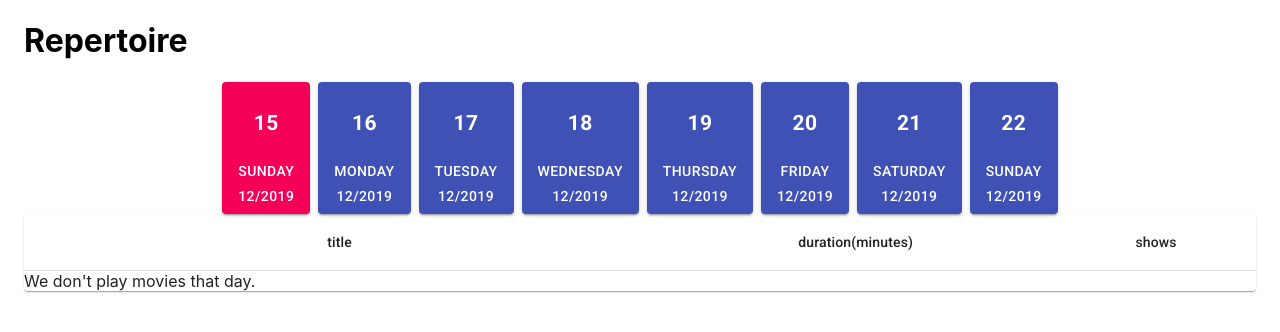
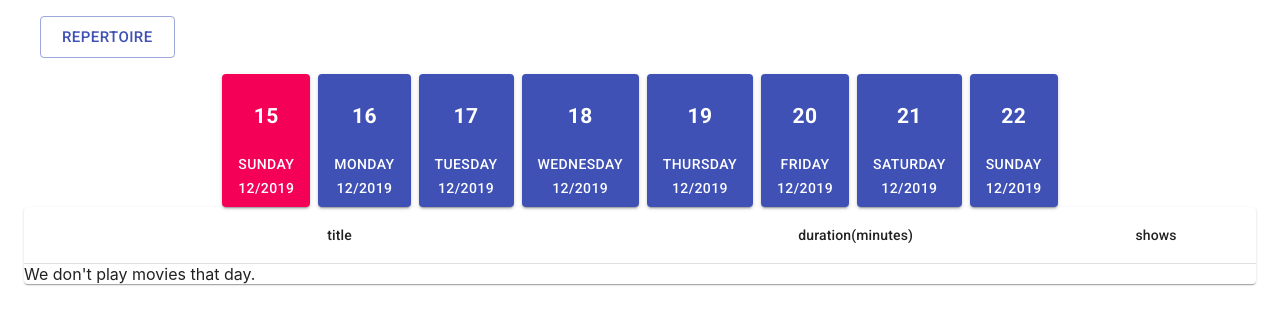
Before and after one commit to io2019/client-frontend-app, a React (Create React App) app: page / in a window 1280 px wide. Shown: the top 332 px of the page. Built offline with nearby package versions, Linux system fonts and the light colour scheme.

Commit message:
change: title layout

```diff
--- a/src/Components/Repertoire/Repertoire.js
+++ b/src/Components/Repertoire/Repertoire.js
@@ -2,7 +2,8 @@ import React from "react";
 import DatePicker from "./DatePicker";
 import MoviePicker from "./MoviePicker";
 import API from "../../Utils/ApiSide";
-import Grid from "@material-ui/core/Grid";
+import Box from '@material-ui/core/Box';
+import Button from "@material-ui/core/Button";
 
 class Repertoire extends React.Component{
 
@@ -49,7 +50,11 @@ class Repertoire extends React.Component{
     render() {
         return (
             <div>
-                <h1>Repertoire</h1>
+                <Box m={2}>
+                    <Button size="large" variant="outlined" color="primary">
+                        Repertoire
+                    </Button>
+                </Box>
                     <DatePicker offset={this.state.offset} onDateChange={this.dayChosen}/>
 
                 <MoviePicker showtimes={this.state.showtimes}/>
```
